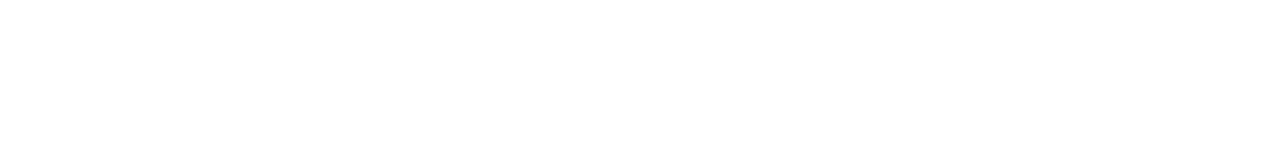
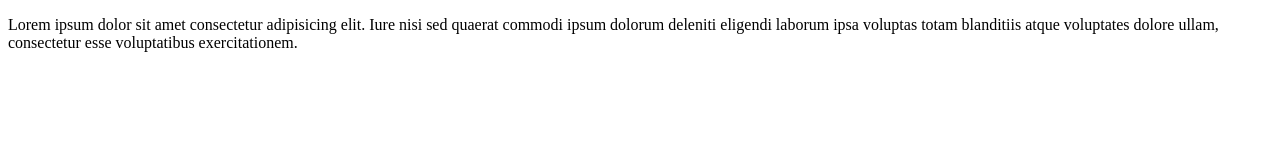
Before and after one commit to am1t0/learn-git, a plain HTML site: page index.html in a window 1280 px wide. Drawn offline with Linux system fonts and the light colour scheme.

Commit message:
add paragraph

```diff
--- a/index.html
+++ b/index.html
@@ -6,6 +6,6 @@
     <title>Document</title>
 </head>
 <body>
-
+    <p>Lorem ipsum dolor sit amet consectetur adipisicing elit. Iure nisi sed quaerat commodi ipsum dolorum deleniti eligendi laborum ipsa voluptas totam blanditiis atque voluptates dolore ullam, consectetur esse voluptatibus exercitationem.</p>
 </body>
 </html>
```
